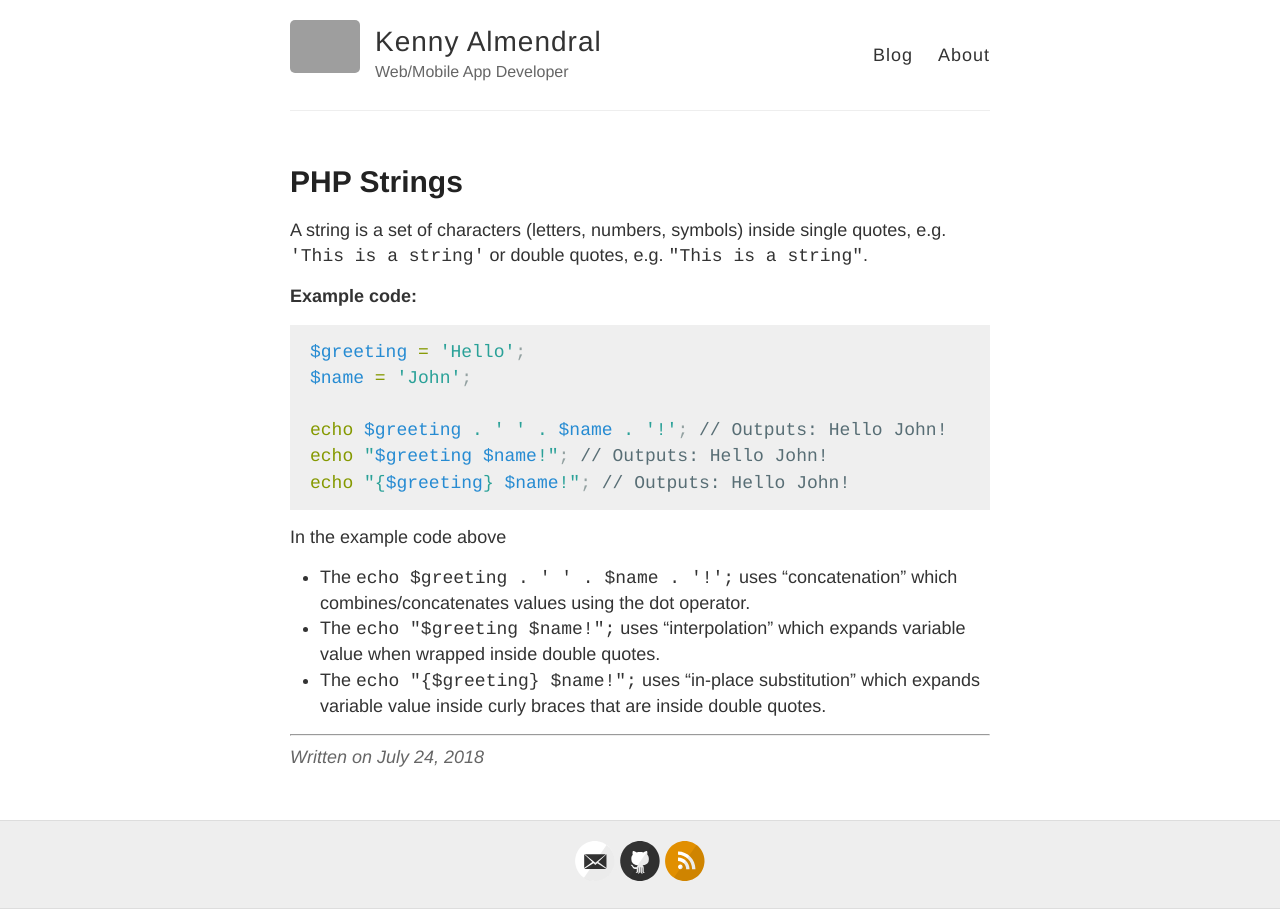
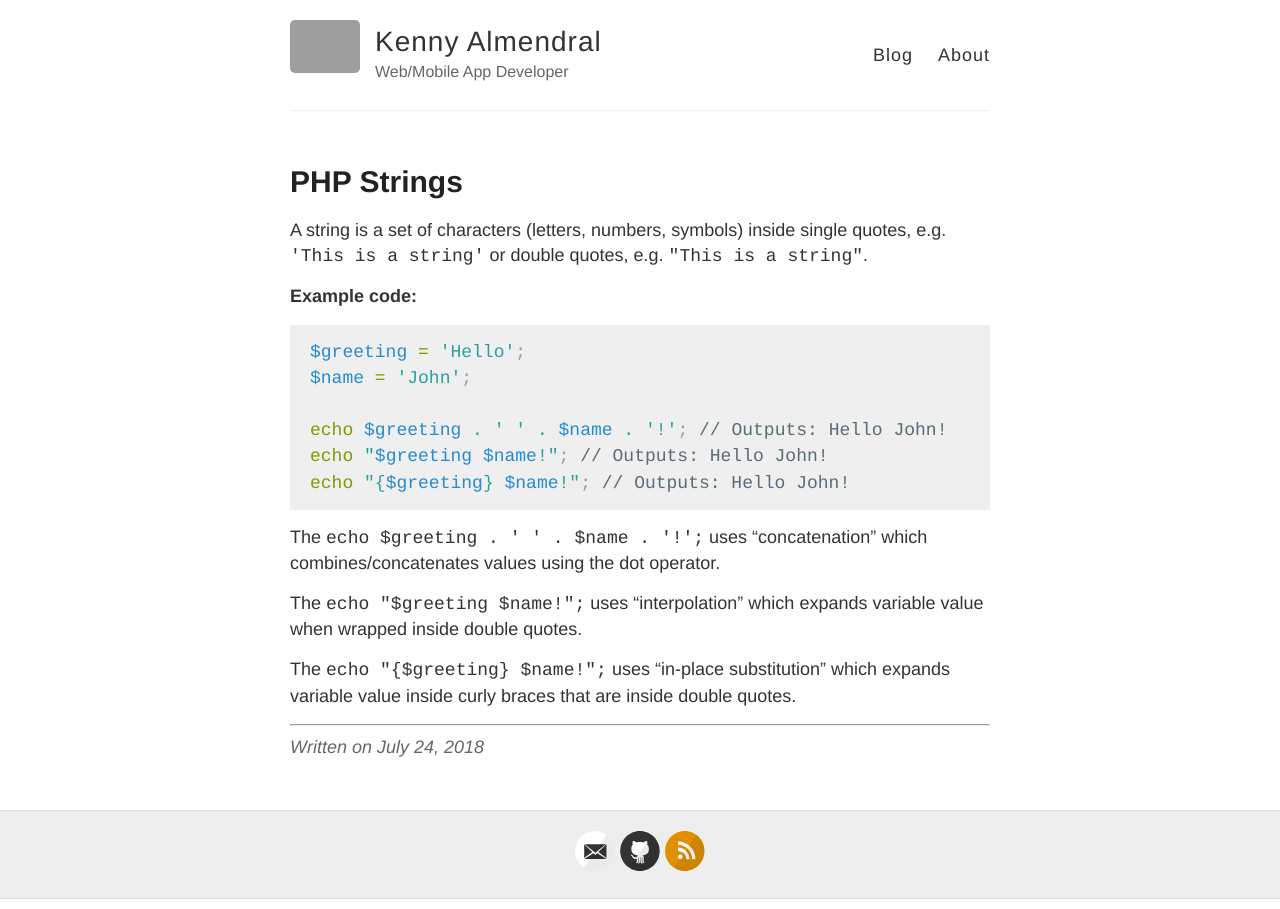
Before and after one commit to kennyalmendral/kennyalmendral.github.io, a Jekyll site: the page built from _posts/2018-07-24-php-strings.md, in a window 1280 px wide. Built offline with Jekyll 4.4.1, drawn with Linux system fonts in a browser that asks for light colours; grey boxes are pictures that could not be loaded.

Commit message:
Update 2018-07-24-php-strings.md

````diff
--- a/_posts/2018-07-24-php-strings.md
+++ b/_posts/2018-07-24-php-strings.md
@@ -16,10 +16,10 @@
 echo "{$greeting} $name!"; // Outputs: Hello John!
 ```
 
-In the example code above
+The `echo $greeting . ' ' . $name . '!';` uses "concatenation" which combines/concatenates values using the dot operator.
 
-+ The `echo $greeting . ' ' . $name . '!';` uses "concatenation" which combines/concatenates values using the dot operator.
-+ The `echo "$greeting $name!";` uses "interpolation" which expands variable value when wrapped inside double quotes.
-+ The `echo "{$greeting} $name!";` uses "in-place substitution" which expands variable value inside curly braces that are inside double quotes.
+The `echo "$greeting $name!";` uses "interpolation" which expands variable value when wrapped inside double quotes.
+
+The `echo "{$greeting} $name!";` uses "in-place substitution" which expands variable value inside curly braces that are inside double quotes.
 
 ---
````
